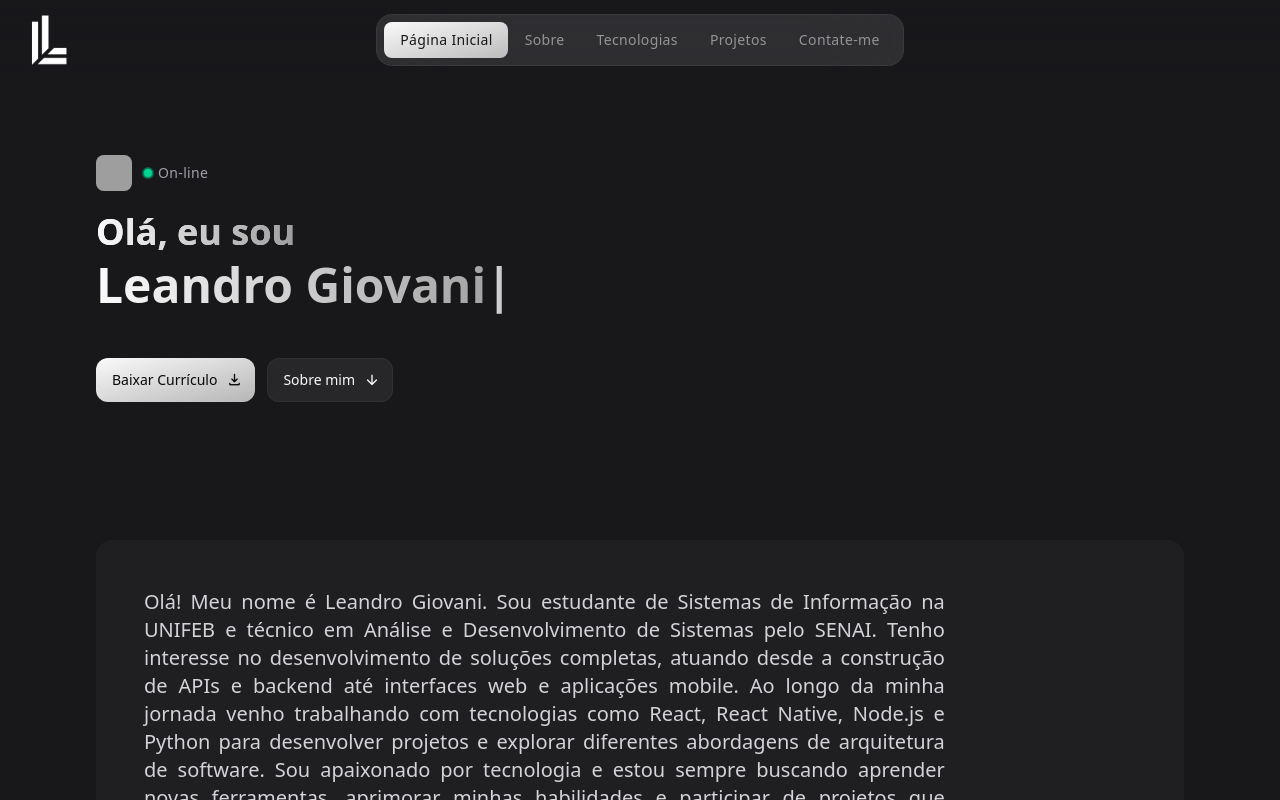
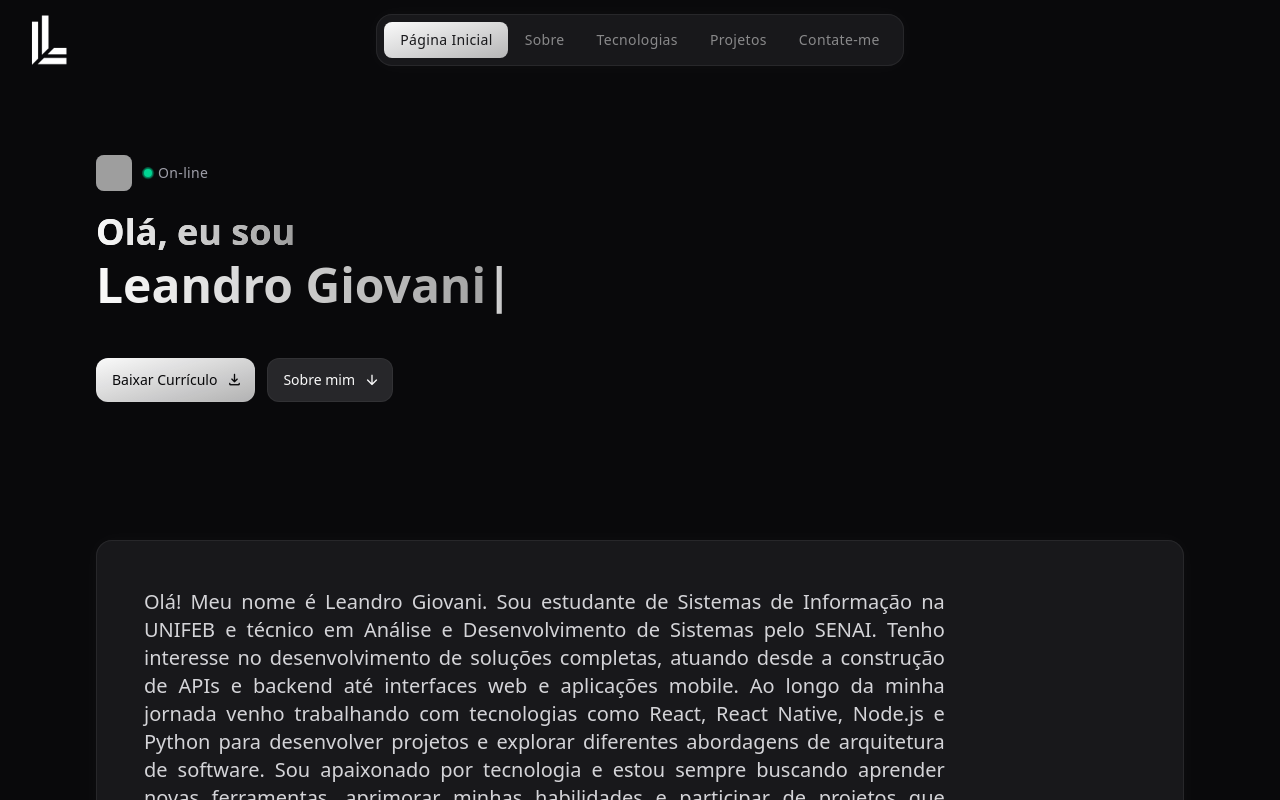
Before and after one commit to LeandroGiovani/portifolioPessoal, a React (Vite) app in the folder frontEnd/: page / in a window 1280 px wide. Shown: the top 800 px of the page. Built offline with nearby package versions, Linux system fonts and the light colour scheme; grey boxes are pictures that could not be loaded.

Commit message:
refatoracao no frontend do portifolio para novo visual

```diff
--- a/frontEnd/src/components/About.jsx
+++ b/frontEnd/src/components/About.jsx
@@ -29,7 +29,7 @@
   return (
     <section className="section" id="about">
         <div className="container">
-            <div className="bg-zinc-800/50 p-7 rounded-2xl md:p-12 flex-col revealLandPage4 hidd">
+            <div className="bg-zinc-900 border-glow p-7 md:p-12 flex-col revealLandPage4 hidd">
                 <p className="text-zinc-300 mb-4 md:mb-8 md:text-xl md:max-w-[70ch] text-justify">
                 Olá! Meu nome é Leandro Giovani. Sou estudante de Sistemas de Informação na UNIFEB e técnico em Análise e Desenvolvimento de Sistemas pelo SENAI.
 
--- a/frontEnd/src/components/ContactForm.jsx
+++ b/frontEnd/src/components/ContactForm.jsx
@@ -84,10 +84,12 @@
                 <input
                     required
                     type="text"
+                    id="name"
                     name="name"
                     placeholder="Seu nome"
                     value={name}
                     onChange={(e) => setName(e.target.value)}
+                    autoComplete="off"
                     className="text-field reveal-up"
                 />
             </div>
@@ -103,10 +105,12 @@
                 <input
                     required
                     type="email"
+                    id="email"
                     name="email"
                     placeholder="seuemail@exemplo.com"
                     value={email}
                     onChange={(e) => setEmail(e.target.value)}
+                    autoComplete="off"
                     className="text-field reveal-up"
                 />
             </div>
@@ -122,10 +126,12 @@
 
             <textarea
                 required
+                id="message"
                 name="message"
                 placeholder="Olá!"
                 value={message}
                 onChange={(e) => setMessage(e.target.value)}
+                autoComplete="off"
                 className="text-field resize-y min-h-32 max-h-80 reveal-up"
             >
 
--- a/frontEnd/src/components/Header.jsx
+++ b/frontEnd/src/components/Header.jsx
@@ -38,7 +38,7 @@
   ];
 
   return (
-    <header className="fixed top-0 left-0 w-full h-20 flex justify-center items-center z-40 bg-gradient-to-b from-zinc-900 to-zinc-900/0">
+    <header className="fixed top-0 left-0 w-full h-20 flex justify-center items-center z-40">
       <div className="max-w-screen-2xl w-full flex justify-between items-center min-[920px]:grid min-[920px]:grid-cols-[1fr_3fr_1fr] max-2xl:!px-6">
 
         <h1>
@@ -74,7 +74,7 @@
               key={key}
               href={href}
               target='_blank'
-              className="w-12 h-12 flex items-center justify-center ring-inset ring-2 ring-zinc-50/5 text-zinc-50/50 rounded-lg hover:bg-zinc-50/20 active:bg-zinc-50/40 transition-colors duration-300"
+              className="w-12 h-12 flex items-center justify-center bg-zinc-900 border-glow text-zinc-400 rounded-lg hover:bg-zinc-800 hover:ring-zinc-700 active:bg-zinc-900 transition-colors duration-300"
             >
               {icon}
             </a>
--- a/frontEnd/src/components/LandPage.jsx
+++ b/frontEnd/src/components/LandPage.jsx
@@ -66,9 +66,9 @@
 
           <div className="flex items-center gap-3 revealLandPage3 hidd">
             <BtnPrimary
+              href={DownloadCV}
               label="Baixar Currículo"
               icon="download"
-              href={DownloadCV}
             />
 
             <BtnSecondary
--- a/frontEnd/src/components/NameIntro.jsx
+++ b/frontEnd/src/components/NameIntro.jsx
@@ -92,7 +92,7 @@
 
     return (
         <section className="name__intro">
-            <div className="div_loader flex items-center justify-center h-screen bg-zinc-900 z-60">
+            <div className="div_loader flex items-center justify-center h-screen bg-zinc-950 z-60">
                 <div className="loader relative flex items-center justify-center w-full max-w-24 mt-12 mb-12"></div>
             </div>
             <svg viewBox="0 0 608 188" fill="none" xmlns="http://www.w3.org/2000/svg" id="name">
--- a/frontEnd/src/components/Navbar.jsx
+++ b/frontEnd/src/components/Navbar.jsx
@@ -62,7 +62,7 @@
   }
 
   return (
-    <nav className={'navbar ' + (navOpen ? 'active' : '')}>
+    <nav className={'border-glow navbar transition-all duration-300 ' + (navOpen ? 'active' : '')}>
       {navItems.map(({ label, link, className, ref }, key) => (
         label === 'GitHub' || label === 'LinkedIn' ? (
           <a
@@ -72,7 +72,7 @@
             ref={ref}
             className={className}
           >
-            <div className="flex items-center justify-between hover:text-zinc-50 transition-colors">
+            <div className="flex items-center justify-between hover:text-zinc-50">
               {label}
               <div className="material-symbols-rounded text-[20px]">
                 arrow_outward
--- a/frontEnd/src/components/ProjectCard.jsx
+++ b/frontEnd/src/components/ProjectCard.jsx
@@ -14,7 +14,7 @@
 
 const ProjectCard = ({ imgSrc, title, tags, projectLink, classes }) => {
   return (
-    <div className={"relative p-4 rounded-2xl bg-zinc-800 hover:bg-zinc-700/50 active:bg-zinc-700/60 ring-1 ring-inset ring-zinc-50/10 transition-colors duration-300 " + classes}>
+    <div className={"relative p-4 rounded-2xl bg-zinc-900 hover:bg-zinc-800 hover:ring-zinc-700 active:bg-zinc-700/60 ring-1 ring-inset ring-zinc-800 transition-all duration-300 " + classes}>
 
         <figure className="img-box aspect-square rounded-lg mb-4">
             <img
--- a/frontEnd/src/components/SkillCard.jsx
+++ b/frontEnd/src/components/SkillCard.jsx
@@ -14,7 +14,7 @@
 
 const SkillCard = ({ imgSrc, label, desc, classes }) => {
   return (
-    <div className={"flex items-center gap-3 ring-2 ring-inset ring-zinc-50/10 rounded-2xl p-3 hover:bg-zinc-800 group transition-colors duration-300 " + classes}>
+    <div className={"flex items-center gap-4 border-glow p-3 hover:bg-zinc-800 hover:ring-zinc-700 hover:cursor-context-menu group transition-all duration-300 " + classes}>
         <figure className="bg-zinc-700/50 rounded-lg overflow-hidden w-12 h-12 p-2 group-hover:bg-zinc-900 transition-colors duration-300">
             <img
                 src={imgSrc}
@@ -28,7 +28,7 @@
         <div>
             <h3>{label}</h3>
 
-            <p className="text-zinc-400 text-sm">
+            <p className="text-zinc-400 text-sm font-semibold">
                 {desc}
             </p>
         </div>
--- a/frontEnd/src/css/index.css
+++ b/frontEnd/src/css/index.css
@@ -17,7 +17,7 @@
 }
 
 body{
-  @apply bg-zinc-900 text-zinc-50 font-sans h-full
+  @apply bg-zinc-950 text-zinc-50 font-sans h-full
 }
 
 .reveal-up{
@@ -25,7 +25,7 @@
 }
 
 .name__intro{
-  @apply fixed top-0 left-0 w-full h-screen bg-zinc-900 z-50 transition-all duration-300
+  @apply fixed top-0 left-0 w-full h-screen bg-zinc-950 z-50 transition-all duration-300
 }
 
 .name__intro svg{
@@ -143,7 +143,7 @@
 }
 
 .navbar{
-  @apply absolute top-full mt-2 right-0 min-w-40 p-2 bg-zinc-50/10 rounded-2xl ring-inset ring-1 ring-zinc-50/5 scale-90 isolate blur-sm opacity-0 invisible transition-[opacity,transform,filter] !duration-200 min-[920px]:static min-[920px]:flex min-[920px]:items-center min-[920px]:mt-0 min-[920px]:opacity-100 min-[920px]:blur-[0] min-[920px]:visible min-[920px]:scale-100 backdrop-blur-2xl  overflow-hidden
+  @apply absolute top-full mt-2 right-0 min-w-40 p-2 bg-zinc-900 scale-90 isolate blur-sm opacity-0 invisible transition-[opacity,transform,filter] !duration-200 min-[920px]:static min-[920px]:flex min-[920px]:items-center min-[920px]:mt-0 min-[920px]:opacity-100 min-[920px]:blur-[0] min-[920px]:visible min-[920px]:scale-100 backdrop-blur-2xl  overflow-hidden
 }
 
 .navbar.active{
@@ -232,7 +232,7 @@
 }
 
 .text-field{
-  @apply block outline-none w-full px-3 py-3 text-sm bg-zinc-800 rounded-xl ring-1 ring-inset ring-transparent transition-shadow hover:ring-zinc-50/5 focus:ring-zinc-50/70 focus:ring-2
+  @apply block outline-none w-full px-3 py-3 text-sm bg-zinc-900 rounded-xl ring-1 ring-inset ring-transparent transition-shadow hover:ring-zinc-50/5 focus:ring-zinc-50/70 focus:ring-2
 }
 
 .text-field::placeholder{
@@ -242,3 +242,8 @@
 .cardShow{
   @apply !translate-y-[80px]
 }
+
+.border-glow {
+  @apply ring-1 ring-inset ring-zinc-800 rounded-2xl shadow-[0_0_20px_rgba(255,255,255,0.03)];
+  transition: all .3s ease;
+}
```
